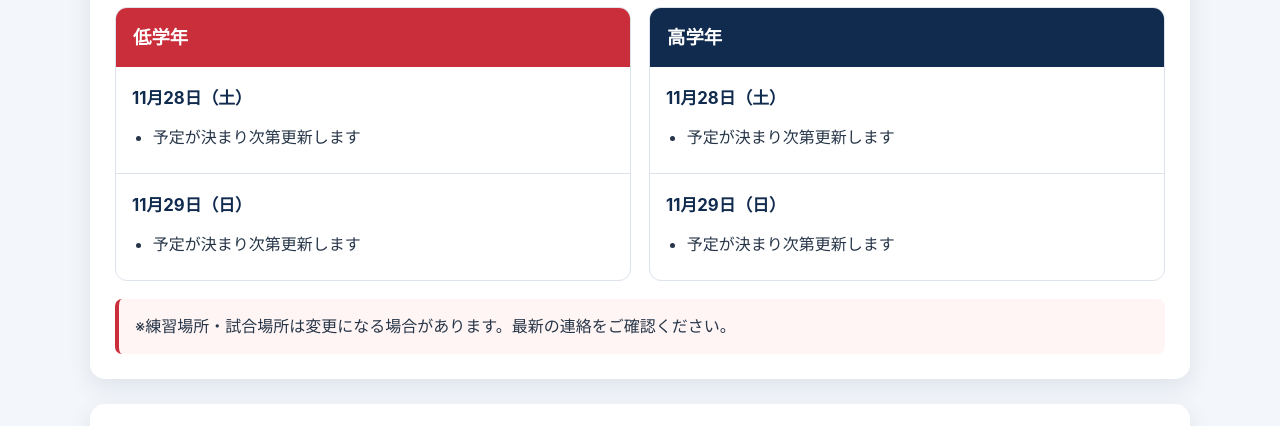
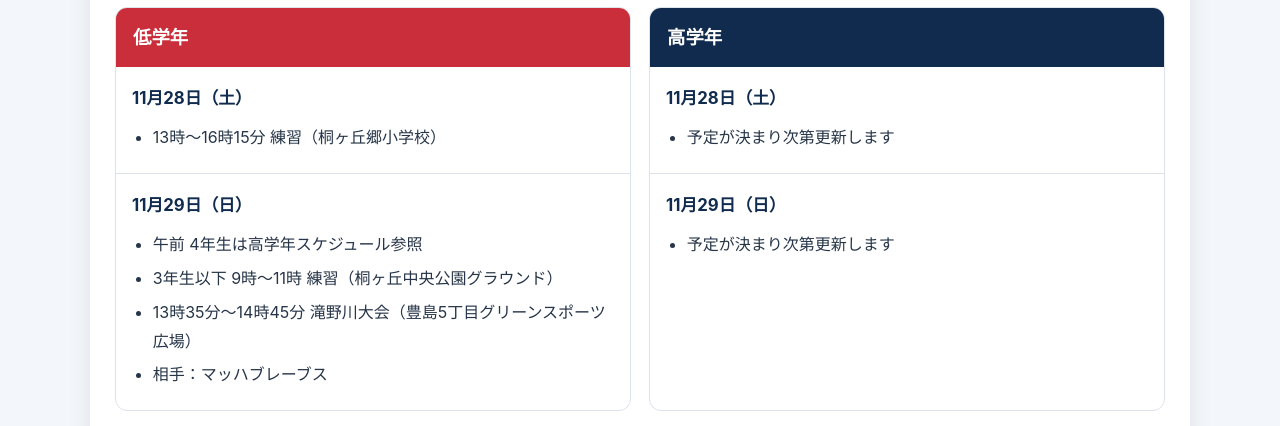
Before and after one commit to yoji-t/yabata-jr, a plain HTML site: page index.html in a window 1280 px wide. Shown: the part 1900-2326 px from the top of the page. Drawn offline with Linux system fonts and the light colour scheme; a script that the page names is missing.

Commit message:
今週の練習予定：低学年（11月28日・29日）を更新

```diff
--- a/index.html
+++ b/index.html
@@ -636,14 +636,17 @@
           <div class="schedule-day">
             <h4>11月28日（土）</h4>
             <ul>
-              <li>予定が決まり次第更新します</li>
+              <li>13時～16時15分 練習（桐ヶ丘郷小学校）</li>
             </ul>
           </div>
 
           <div class="schedule-day">
             <h4>11月29日（日）</h4>
             <ul>
-              <li>予定が決まり次第更新します</li>
+              <li>午前 4年生は高学年スケジュール参照</li>
+              <li>3年生以下 9時～11時 練習（桐ヶ丘中央公園グラウンド）</li>
+              <li>13時35分～14時45分 滝野川大会（豊島5丁目グリーンスポーツ広場）</li>
+              <li>相手：マッハブレーブス</li>
             </ul>
           </div>
         </div>
```
